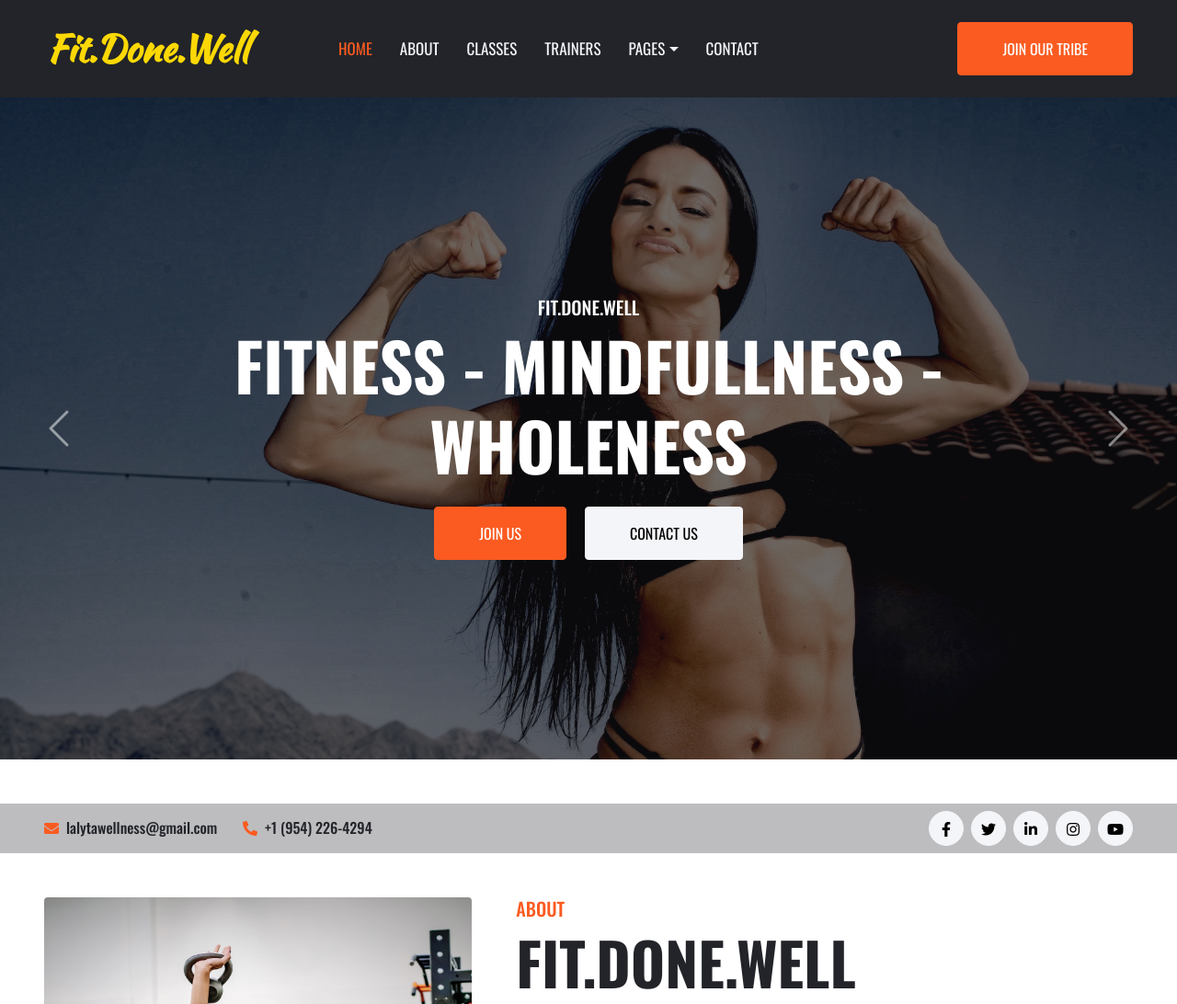
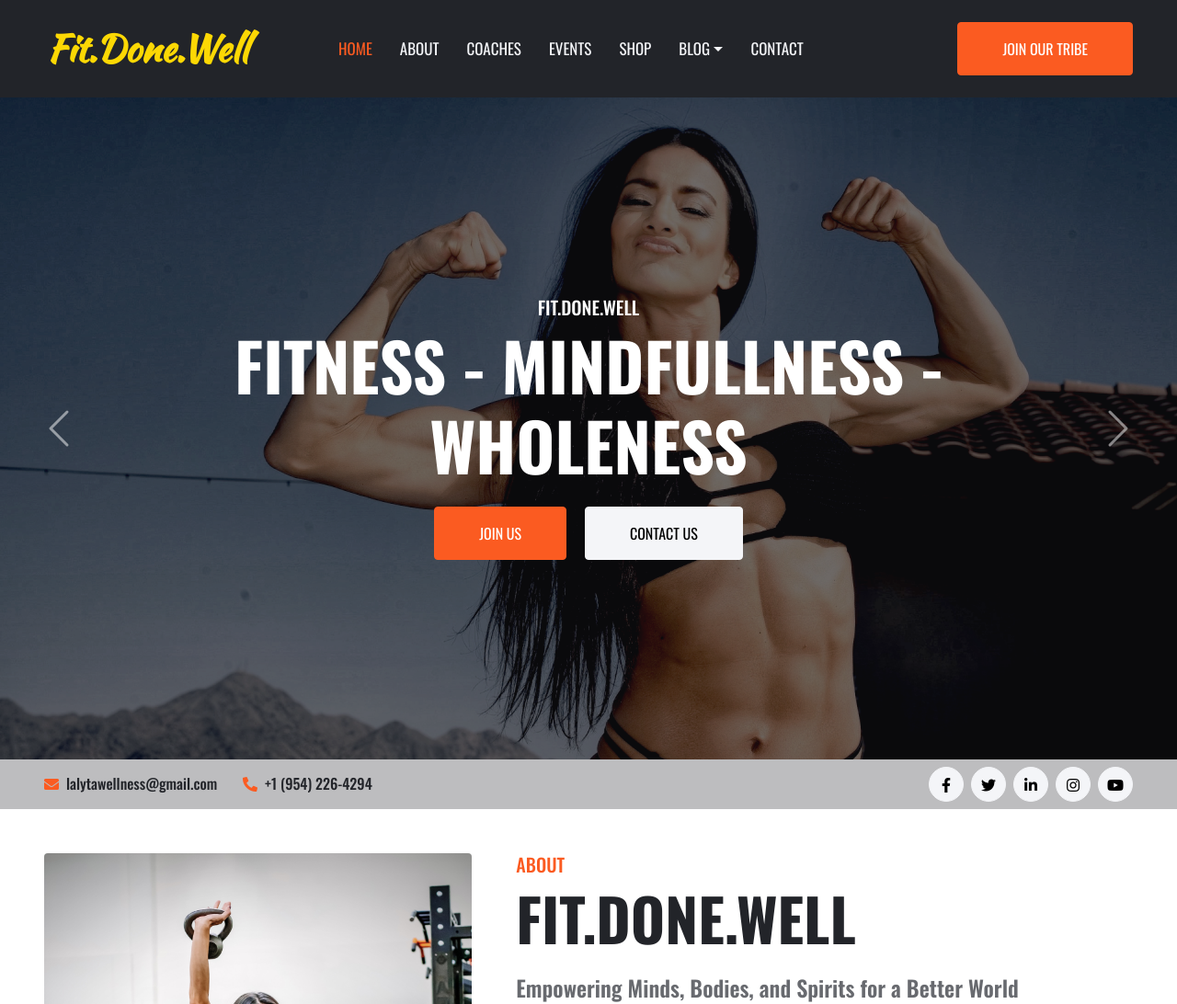
Before and after one commit to jairomarinx/fitdonewell, a PHP site: page / in a window 1280 px wide. Shown: the top 1092 px of the page at 92% size. Run offline with PHP 8.4, Linux system fonts and the light colour scheme; some libraries are stand-ins or nearby versions.

Commit message:
Updated jueves 13 manana

```diff
--- a/index.php
+++ b/index.php
@@ -46,7 +46,8 @@
 
                 <nav class="navbar navbar-expand-lg bg-dark navbar-dark p-3 p-lg-0 px-lg-5">
                     <a href="index.html" class="navbar-brand d-block d-lg-none">
-                        <h1 class="m-0   fit-font">Fit.Done.Well</h1>
+                        <h1 class="m-0   fit-font">Fit.Done.Well <img src="/img/logo.png"  class="img-fluid" alt=""></h1>
+
                     </a>
                     <button type="button" class="navbar-toggler" data-bs-toggle="collapse" data-bs-target="#navbarCollapse">
                         <span class="navbar-toggler-icon"></span>
@@ -55,10 +56,12 @@
                         <div class="navbar-nav mr-auto py-0">
                             <a href="index.html" class="nav-item nav-link active">Home</a>
                             <a href="about.html" class="nav-item nav-link">About</a>
-                            <a href="class.html" class="nav-item nav-link">Classes</a>
-                            <a href="team.html" class="nav-item nav-link">Trainers</a>
+                            <a href="class.html" class="nav-item nav-link">Coaches</a>
+                            <a href="team.html" class="nav-item nav-link">Events</a>
+                            <a href="team.html" class="nav-item nav-link">Shop</a>
+
                             <div class="nav-item dropdown">
-                                <a href="#" class="nav-link dropdown-toggle" data-bs-toggle="dropdown">Pages</a>
+                                <a href="#" class="nav-link dropdown-toggle" data-bs-toggle="dropdown">Blog</a>
                                 <div class="dropdown-menu rounded-0 m-0">
                                     <a href="blog.html" class="dropdown-item">Blog Grid</a>
                                     <a href="detail.html" class="dropdown-item">Blog Detail</a>
@@ -77,7 +80,7 @@
 
 
     <!-- Carousel Start -->
-    <div class="container-fluid p-0 mb-5">
+    <div class="container-fluid p-0 mb-0">
         <div id="header-carousel" class="carousel slide" data-bs-ride="carousel">
             <div class="carousel-inner">
                 <div class="carousel-item active">
```
Also changed, not shown: img/logo.png (added).
